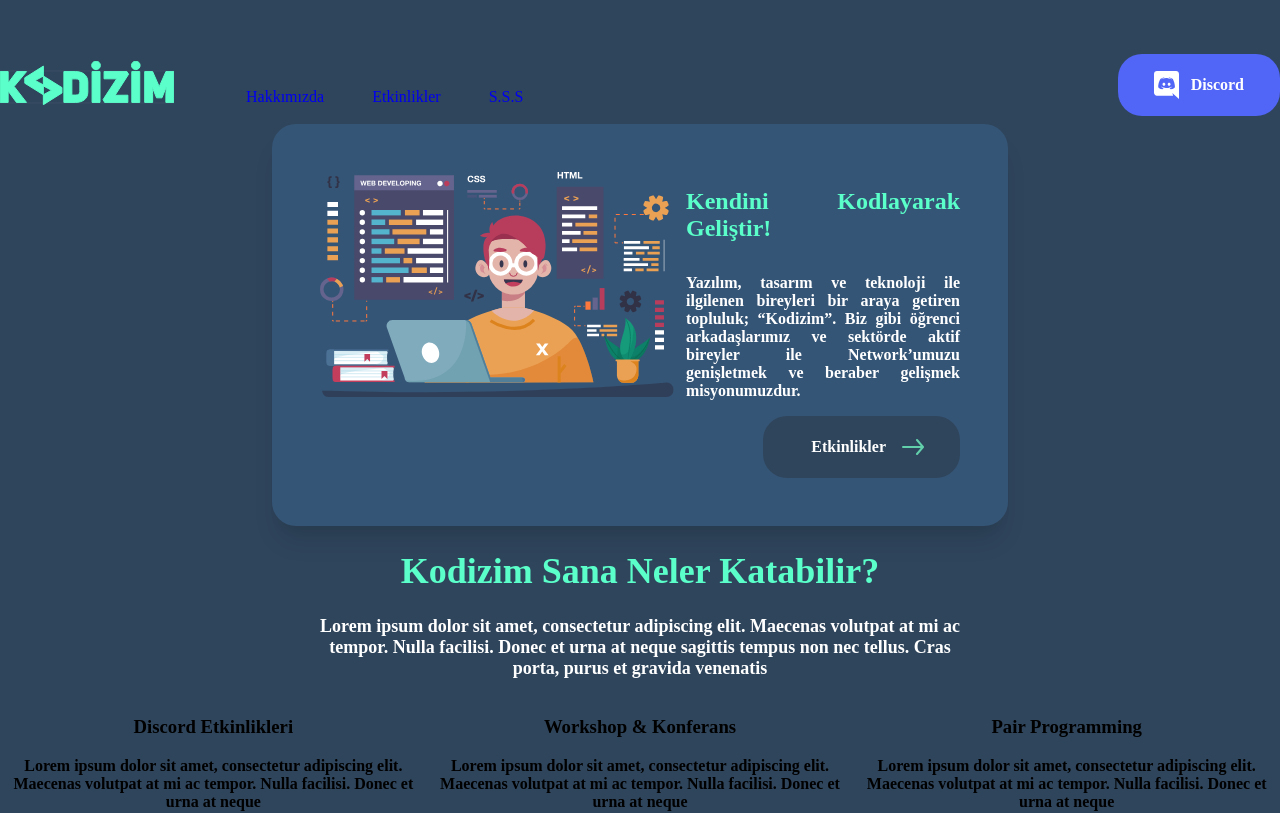
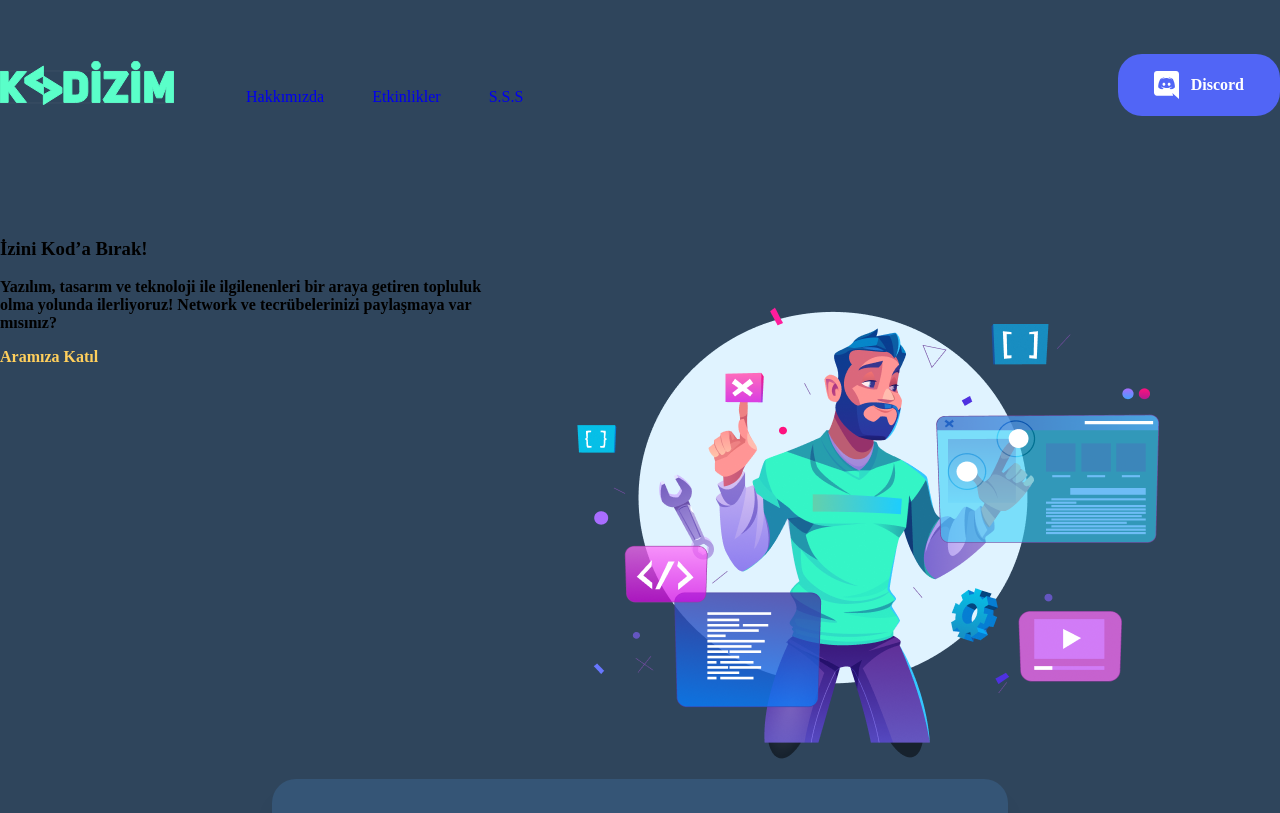
Before and after one commit to kodizim/kodizim, a Next.js app: page / in a window 1280 px wide. Shown: the top 813 px of the page. Built offline with nearby package versions, Linux system fonts and the light colour scheme.

Commit message:
feat: ~ hero section

```diff
--- a/components/event/card.js
+++ b/components/event/card.js
@@ -1,10 +1,11 @@
 import styles from "./card.module.css";
-import EventIcon from "./event-icon";
+import DiscordEvent from "@svg/DiscordEvent";
+import PairProgramming from "@svg/PairProgramingEvent";
+import WorkshopEvent from "@svg/WorkshopEvent";
 
-export default function Card({ title, desc, index }) {
+export default function Card({ title, desc, variant }) {
   return (
     <div className={styles.wrapper}>
-      <EventIcon index={index} />
       <h3 className={styles.title}>{title}</h3>
       <p className={styles.description}>{desc}</p>
     </div>
--- a/components/event/event-icon.js
+++ /dev/null
@@ -1,6 +0,0 @@
-import React, { useState, useEffect } from "react";
-import { DiscordEvent, PairProgrammingEvent, WorkshopEvent } from "@svg";
-
-export default function EventIcon() {
-  return <></>;
-}
--- a/components/event/index.js
+++ b/components/event/index.js
@@ -22,7 +22,7 @@ export default function Event() {
                 key={card.title + card.variant}
                 title={card.title}
                 desc={card.desc}
-                index={i}
+                variant={card.variant}
               />
             ))}
         </div>
--- /dev/null
+++ b/components/hero/index.js
@@ -0,0 +1,26 @@
+import React from "react";
+import styles from "./index.module.css";
+import Button from "@c/button";
+
+function Hero() {
+  return (
+    <section className={styles.hero}>
+      <div className={styles.heroGrid}>
+        <article className={styles.left}>
+          <h1>İzini Kod’a Bırak! </h1>
+          <p>
+            Yazılım, tasarım ve teknoloji ile ilgilenenleri bir araya getiren
+            topluluk olma yolunda ilerliyoruz! Network ve tecrübelerinizi
+            paylaşmaya var mısınız?
+          </p>
+          <Button option="main" />
+        </article>
+        <figure className={styles.imgContainer}>
+          <img className={styles.image} src="/assets/images/illustration.png" />
+        </figure>
+      </div>
+    </section>
+  );
+}
+
+export default Hero;
--- /dev/null
+++ b/components/hero/index.module.css
@@ -0,0 +1,29 @@
+.hero {
+  @apply mt-95 container mx-auto;
+}
+.heroGrid {
+  @apply grid grid-cols-5 gap-16;
+}
+.left {
+  @apply col-span-2;
+}
+
+.imgContainer {
+  @apply col-span-3 flex max-w-full;
+}
+
+.imgContainer {
+  width: max-content;
+  display: flex;
+}
+.imgContainer > div {
+  position: unset !important;
+  display: flex !important;
+}
+
+.imgContainer .image {
+  object-fit: contain;
+  width: 100% !important;
+  position: relative !important;
+  height: unset !important;
+}
--- a/constants/index.js
+++ b/constants/index.js
@@ -8,14 +8,17 @@ const CardInfo = [
   {
     title: "Discord Etkinlikleri",
     desc: "Lorem ipsum dolor sit amet, consectetur adipiscing elit. Maecenas volutpat at mi ac tempor. Nulla facilisi. Donec et urna at neque ",
+    variant: "discord",
   },
   {
     title: "Workshop & Konferans",
     desc: "Lorem ipsum dolor sit amet, consectetur adipiscing elit. Maecenas volutpat at mi ac tempor. Nulla facilisi. Donec et urna at neque ",
+    variant: "workshop",
   },
   {
     title: "Pair Programming",
     desc: "Lorem ipsum dolor sit amet, consectetur adipiscing elit. Maecenas volutpat at mi ac tempor. Nulla facilisi. Donec et urna at neque ",
+    variant: "pair",
   },
 ];
 
--- a/pages/index.js
+++ b/pages/index.js
@@ -2,12 +2,14 @@ import Layout from "@c/layout";
 import Seo from "@c/layout/seo";
 import Section from "@c/section";
 import Event from "@c/event";
+import Hero from "@c/hero";
 
 function LandingPage() {
   return (
     <>
       <Layout>
         <Seo />
+        <Hero />
         <Section />
         <Event />
       </Layout>
--- a/tailwind.config.js
+++ b/tailwind.config.js
@@ -50,6 +50,7 @@ module.exports = {
       48: "48px",
       54: "54px",
       76: "76px",
+      95: "95px",
     },
     zIndex: {},
     fontFamily: {
```
Also changed, not shown: next.config.js (+11 -0 lines), components/svg/WorkshopEvent.js, public/assets/images/illustration.png (added), 1 other file (tests, documents, lock files or other folders).
